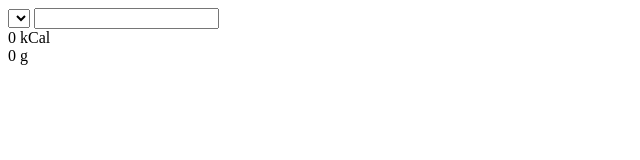
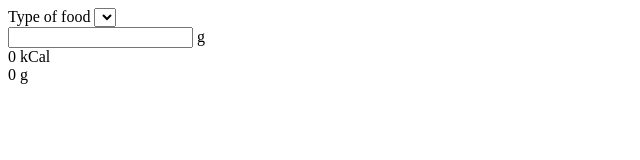
Before and after one commit to bri616/fat-cat, a plain HTML site: page index.html in a window 1280 px wide. Shown: the whole page, without its empty margins (0-640 px from the left). Drawn offline with nearby package versions, Linux system fonts and the light colour scheme.

Commit message:
add labels and units to food menu and input

```diff
--- a/index.html
+++ b/index.html
@@ -3,10 +3,16 @@
     <script src="https://code.jquery.com/jquery-2.2.0.min.js"></script>
 </head>
 <body>
-<select id="food-menu" name="select">
-<option value="0"></option>
-</select>
-<input type="number" id="wet-food-in-g"></input>
+<div class="food-menu-container">
+    <span>Type of food</span>
+    <select id="food-menu" name="select">
+        <option value="0"></option>
+    </select>
+</div>
+<div class="wet-food-input-container">
+    <input type="number" id="wet-food-in-g"></input>
+    <span class="units">g</span>
+</div>
 </body>
 <div class="wet-food-container">
     <span id="kcal-of-wet-food">0</span>
```
